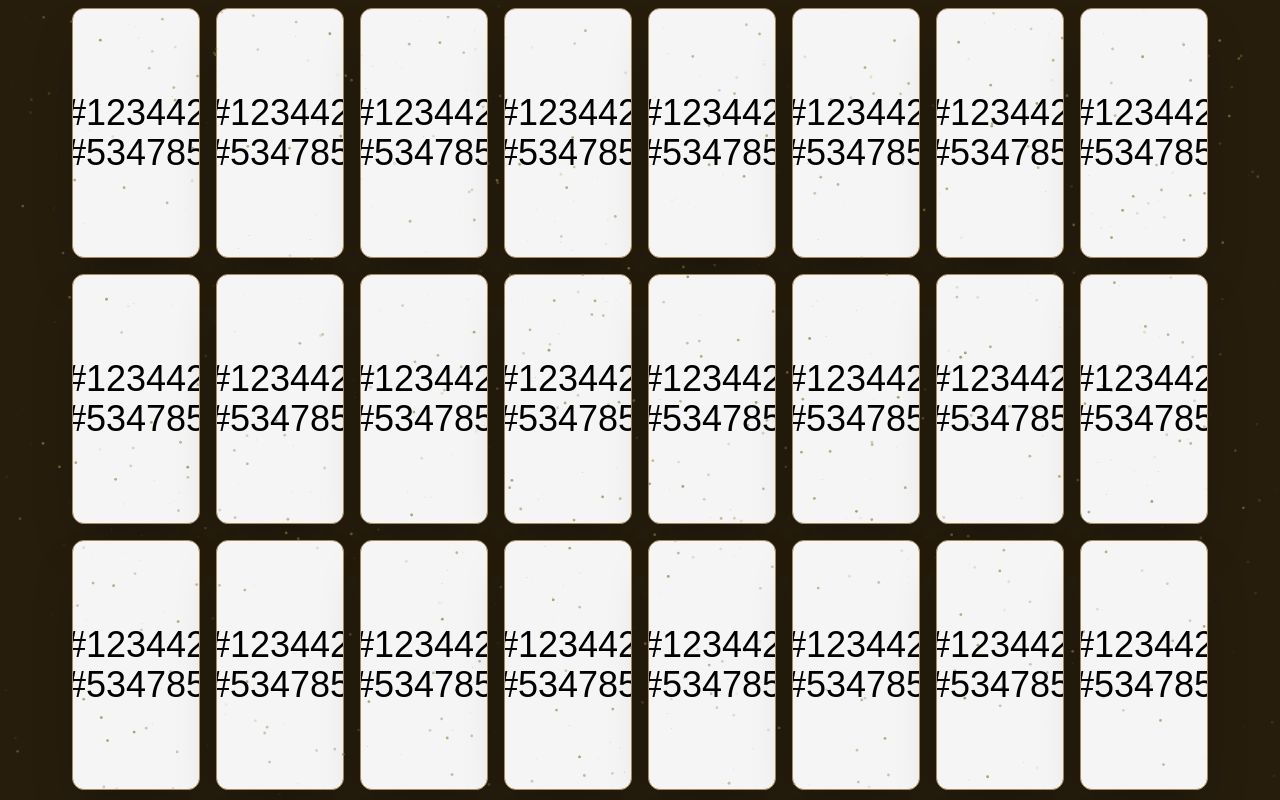
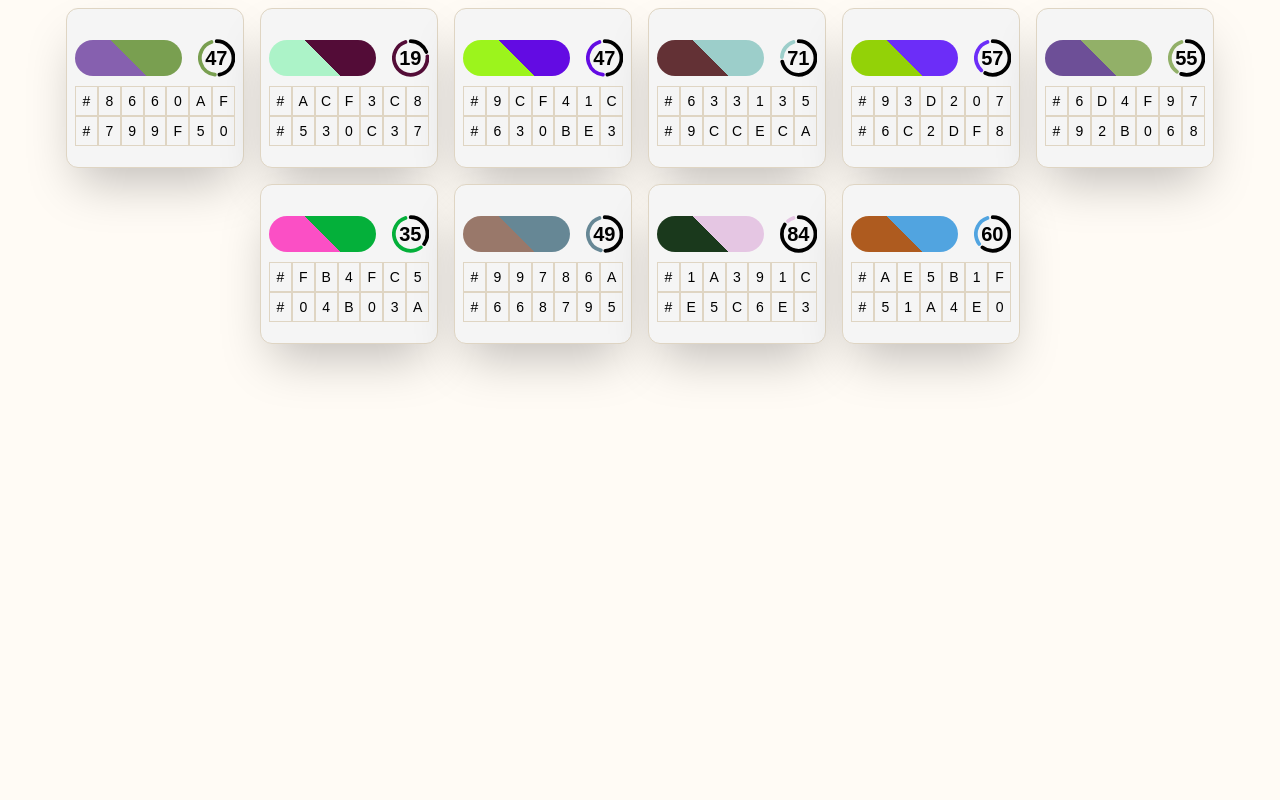
Before and after one commit to JaberChowdhury/NextJs_project, a Next.js app: page /colors in a window 1280 px wide. Shown: the top 800 px of the page. Built offline with nearby package versions, Linux system fonts and the light colour scheme.

Commit message:
add : so many good

```diff
--- a/app/colors/page.tsx
+++ b/app/colors/page.tsx
@@ -1,17 +1,32 @@
-"use client";
 import React from "react";
 import utils from "@/lib/colorUtils/main";
 import Card from "@/components/custom/Card";
+import {
+  HoverCard,
+  HoverCardContent,
+  HoverCardTrigger,
+} from "@/components/ui/hover-card";
+import Codehighlighter from "@/components/custom/ColorHighlight";
+import InteractiveHoverButton from "@/components/ui/interactive-hover-button";
 
-const page = () => {
+const page = async () => {
   const colorUtils = new utils();
-
-  const colors = colorUtils.generateColors(100);
+  const colors = colorUtils.generateColors(10);
 
   return (
-    <div className="w-full min-h-screen flex justify-center items-center relative flex-wrap">
+    <div className="w-full flex justify-center items-center flex-wrap">
       {colors.map((data, id: number) => {
-        return <Card main="#123442" opposite="#534785" key={id} />;
+        return (
+          <HoverCard key={id}>
+            <HoverCardTrigger>
+              <Card main={data.main.color} opposite={data.opposite.color} />
+            </HoverCardTrigger>
+            <HoverCardContent>
+              <Codehighlighter code={JSON.stringify(data, null, 2)} />
+              <InteractiveHoverButton text="More" />
+            </HoverCardContent>
+          </HoverCard>
+        );
       })}
     </div>
   );
--- a/app/globals.css
+++ b/app/globals.css
@@ -7,7 +7,7 @@ body {
 }
 
 @layer base {
-  .dark {
+  :root {
     --background: 39 100% 98%;
     --foreground: 39 5% 10%;
     --card: 39 50% 98%;
@@ -29,7 +29,7 @@ body {
     --ring: 39 94.7% 85.3%;
     --radius: 0.5rem;
   }
-  :root {
+  .dark {
     --background: 39 50% 10%;
     --foreground: 39 5% 98%;
     --card: 39 50% 10%;
--- a/app/layout.tsx
+++ b/app/layout.tsx
@@ -1,7 +1,6 @@
 import type { Metadata } from "next";
 import { Geist, Inter, Geist_Mono } from "next/font/google";
 import "./globals.css";
-import ParticlesDemo from "@/components/custom/Backgroundanimation";
 
 const geistSans = Geist({
   variable: "--font-geist-sans",
@@ -34,7 +33,6 @@ export default function RootLayout({
         className={`${geistSans.variable} ${inter.variable} ${geistMono.variable} antialiased`}
       >
         {children}
-        <ParticlesDemo />
       </body>
     </html>
   );
--- a/app/page.tsx
+++ b/app/page.tsx
@@ -2,6 +2,7 @@ import SparklesText from "@/ui/sparkles-text";
 import ShinyButton from "@/ui/shiny-button";
 import Ripple from "@/ui/ripple";
 import Link from "next/link";
+import ParticlesDemo from "@/components/custom/Backgroundanimation";
 
 const App = () => {
   return (
@@ -18,6 +19,7 @@ const App = () => {
           </Link>
         </div>
       </div>
+      <ParticlesDemo />
     </div>
   );
 };
--- a/components/custom/Backgroundanimation.tsx
+++ b/components/custom/Backgroundanimation.tsx
@@ -21,7 +21,7 @@ function ParticlesDemo({ component }: propsType) {
   }, [resolvedTheme, color]);
 
   return (
-    <div className=" flex min-h-screen w-full flex-col items-center justify-center overflow-hidden rounded-lg bg-background md:shadow-xl">
+    <div className=" flex w-full flex-col items-center justify-center overflow-hidden rounded-lg bg-background md:shadow-xl">
       {component}
       <Particles
         className="absolute inset-0"
--- a/components/custom/Card.tsx
+++ b/components/custom/Card.tsx
@@ -1,25 +1,53 @@
+"use client";
 import { useTheme } from "next-themes";
+import utils from "@/lib/colorUtils/main";
 import { MagicCard } from "@/ui/magic-card";
+import AnimatedCircularProgressBar from "@/ui/animated-circular-progress-bar";
+
 
 type propsType = {
   main: string;
   opposite: string;
-  key: number;
 };
 
-function Card({ main, opposite, key }: propsType) {
+const ColorCode = ({ color }: { color: string }) => {
+  console.log(color.split(""));
+  return (
+    <div className="w-full grid grid-cols-7 justify-center items-center">
+      {color.split("").map((digit) => (
+        <div className="border p-1 text-sm text-center">{digit}</div>
+      ))}
+    </div>
+  );
+};
+
+function Card({ main, opposite }: propsType) {
   const { theme } = useTheme();
+  const colorUtils = new utils(main);
+  const lightness = colorUtils.generateHSL().main.l;
+
   return (
-    <div
-      key={key}
-      className={"flex size-32 m-2 flex-col gap-4 lg:h-[250px] lg:flex-row"}
-    >
+    <div className={"flex m-2 flex-col"}>
       <MagicCard
-        className="cursor-pointer flex-col items-center justify-center shadow-2xl whitespace-nowrap text-4xl"
+        className="min-w-40 min-h-40 p-2 flex justify-center items-center cursor-pointer relative overflow-hidden  shadow-2xl whitespace-nowrap text-xl"
         gradientColor={theme === "dark" ? "#262626" : "#D9D9D955"}
       >
-        <div>{main}</div>
-        <div>{opposite}</div>
+        <div className="w-40 flex justify-between items-center gap-x-4 relative">
+          <div
+            className="w-full h-9 rounded-full"
+            style={{
+              background: `linear-gradient(45deg, ${main} 50%, ${opposite} 50%)`,
+            }}
+          ></div>
+          <AnimatedCircularProgressBar
+            value={100 - Math.round(lightness)}
+            gaugePrimaryColor="#000000"
+            gaugeSecondaryColor={opposite}
+            className="size-14 text-xl"
+          />
+        </div>
+        <ColorCode color={main} />
+        <ColorCode color={opposite} />
       </MagicCard>
     </div>
   );
--- /dev/null
+++ b/components/custom/ColorHighlight.tsx
@@ -0,0 +1,15 @@
+const Codehighlighter = ({ code }: { code: string }) => {
+  const code_array: string[] = code.split("\n");
+
+  return (
+    <div>
+      {code_array.map((data, id) => (
+        <pre data-prefix={id + 1}>
+          <code>{data}</code>
+        </pre>
+      ))}
+    </div>
+  );
+};
+
+export default Codehighlighter;
--- /dev/null
+++ b/components/ui/animated-circular-progress-bar.tsx
@@ -0,0 +1,108 @@
+import { cn } from "@/lib/utils";
+
+interface Props {
+  max?: number;
+  value: number;
+  min?: number;
+  gaugePrimaryColor: string;
+  gaugeSecondaryColor: string;
+  className?: string;
+}
+
+export default function AnimatedCircularProgressBar({
+  max = 100,
+  min = 0,
+  value = 0,
+  gaugePrimaryColor,
+  gaugeSecondaryColor,
+  className,
+}: Props) {
+  const circumference = 2 * Math.PI * 45;
+  const percentPx = circumference / 100;
+  const currentPercent = Math.round(((value - min) / (max - min)) * 100);
+
+  return (
+    <div
+      className={cn("relative size-40 text-2xl font-semibold", className)}
+      style={
+        {
+          "--circle-size": "100px",
+          "--circumference": circumference,
+          "--percent-to-px": `${percentPx}px`,
+          "--gap-percent": "5",
+          "--offset-factor": "0",
+          "--transition-length": "1s",
+          "--transition-step": "200ms",
+          "--delay": "0s",
+          "--percent-to-deg": "3.6deg",
+          transform: "translateZ(0)",
+        } as React.CSSProperties
+      }
+    >
+      <svg
+        fill="none"
+        className="size-full"
+        strokeWidth="2"
+        viewBox="0 0 100 100"
+      >
+        {currentPercent <= 90 && currentPercent >= 0 && (
+          <circle
+            cx="50"
+            cy="50"
+            r="45"
+            strokeWidth="10"
+            strokeDashoffset="0"
+            strokeLinecap="round"
+            strokeLinejoin="round"
+            className=" opacity-100"
+            style={
+              {
+                stroke: gaugeSecondaryColor,
+                "--stroke-percent": 90 - currentPercent,
+                "--offset-factor-secondary": "calc(1 - var(--offset-factor))",
+                strokeDasharray:
+                  "calc(var(--stroke-percent) * var(--percent-to-px)) var(--circumference)",
+                transform:
+                  "rotate(calc(1turn - 90deg - (var(--gap-percent) * var(--percent-to-deg) * var(--offset-factor-secondary)))) scaleY(-1)",
+                transition: "all var(--transition-length) ease var(--delay)",
+                transformOrigin:
+                  "calc(var(--circle-size) / 2) calc(var(--circle-size) / 2)",
+              } as React.CSSProperties
+            }
+          />
+        )}
+        <circle
+          cx="50"
+          cy="50"
+          r="45"
+          strokeWidth="10"
+          strokeDashoffset="0"
+          strokeLinecap="round"
+          strokeLinejoin="round"
+          className="opacity-100"
+          style={
+            {
+              stroke: gaugePrimaryColor,
+              "--stroke-percent": currentPercent,
+              strokeDasharray:
+                "calc(var(--stroke-percent) * var(--percent-to-px)) var(--circumference)",
+              transition:
+                "var(--transition-length) ease var(--delay),stroke var(--transition-length) ease var(--delay)",
+              transitionProperty: "stroke-dasharray,transform",
+              transform:
+                "rotate(calc(-90deg + var(--gap-percent) * var(--offset-factor) * var(--percent-to-deg)))",
+              transformOrigin:
+                "calc(var(--circle-size) / 2) calc(var(--circle-size) / 2)",
+            } as React.CSSProperties
+          }
+        />
+      </svg>
+      <span
+        data-current-value={currentPercent}
+        className="duration-[var(--transition-length)] delay-[var(--delay)] absolute inset-0 m-auto size-fit ease-linear animate-in fade-in"
+      >
+        {currentPercent}
+      </span>
+    </div>
+  );
+}
--- /dev/null
+++ b/components/ui/hover-card.tsx
@@ -0,0 +1,29 @@
+"use client"
+
+import * as React from "react"
+import * as HoverCardPrimitive from "@radix-ui/react-hover-card"
+
+import { cn } from "@/lib/utils"
+
+const HoverCard = HoverCardPrimitive.Root
+
+const HoverCardTrigger = HoverCardPrimitive.Trigger
+
+const HoverCardContent = React.forwardRef<
+  React.ElementRef<typeof HoverCardPrimitive.Content>,
+  React.ComponentPropsWithoutRef<typeof HoverCardPrimitive.Content>
+>(({ className, align = "center", sideOffset = 4, ...props }, ref) => (
+  <HoverCardPrimitive.Content
+    ref={ref}
+    align={align}
+    sideOffset={sideOffset}
+    className={cn(
+      "z-50 w-64 rounded-md border bg-popover p-4 text-popover-foreground shadow-md outline-none data-[state=open]:animate-in data-[state=closed]:animate-out data-[state=closed]:fade-out-0 data-[state=open]:fade-in-0 data-[state=closed]:zoom-out-95 data-[state=open]:zoom-in-95 data-[side=bottom]:slide-in-from-top-2 data-[side=left]:slide-in-from-right-2 data-[side=right]:slide-in-from-left-2 data-[side=top]:slide-in-from-bottom-2",
+      className
+    )}
+    {...props}
+  />
+))
+HoverCardContent.displayName = HoverCardPrimitive.Content.displayName
+
+export { HoverCard, HoverCardTrigger, HoverCardContent }
--- /dev/null
+++ b/components/ui/interactive-hover-button.tsx
@@ -0,0 +1,37 @@
+import React from "react";
+import { ArrowRight } from "lucide-react";
+import { cn } from "@/lib/utils";
+
+interface InteractiveHoverButtonProps
+  extends React.ButtonHTMLAttributes<HTMLButtonElement> {
+  text?: string;
+}
+
+const InteractiveHoverButton = React.forwardRef<
+  HTMLButtonElement,
+  InteractiveHoverButtonProps
+>(({ text = "Button", className, ...props }, ref) => {
+  return (
+    <button
+      ref={ref}
+      className={cn(
+        "group relative w-32 cursor-pointer overflow-hidden rounded-full border bg-background p-2 text-center font-semibold",
+        className,
+      )}
+      {...props}
+    >
+      <span className="inline-block translate-x-1 transition-all duration-300 group-hover:translate-x-12 group-hover:opacity-0">
+        {text}
+      </span>
+      <div className="absolute top-0 z-10 flex h-full w-full translate-x-12 items-center justify-center gap-2 text-primary-foreground opacity-0 transition-all duration-300 group-hover:-translate-x-1 group-hover:opacity-100">
+        <span>{text}</span>
+        <ArrowRight />
+      </div>
+      <div className="absolute left-[20%] top-[40%] h-2 w-2 scale-[1] rounded-lg bg-primary transition-all duration-300 group-hover:left-[0%] group-hover:top-[0%] group-hover:h-full group-hover:w-full group-hover:scale-[1.8] group-hover:bg-primary"></div>
+    </button>
+  );
+});
+
+InteractiveHoverButton.displayName = "InteractiveHoverButton";
+
+export default InteractiveHoverButton;
--- a/components/ui/magic-card.tsx
+++ b/components/ui/magic-card.tsx
@@ -15,9 +15,10 @@ export function MagicCard({
   children,
   className,
   gradientSize = 200,
-  gradientColor = "#262626",
-  gradientOpacity = 0.8,
-}: MagicCardProps) {
+  gradientColor = "#000000",
+  //gradientColor = "#262626",
+  gradientOpacity = 1,
+}: MagicCardProps): React.JSX.Element {
   const cardRef = useRef<HTMLDivElement>(null);
   const mouseX = useMotionValue(-gradientSize);
   const mouseY = useMotionValue(-gradientSize);
@@ -32,7 +33,7 @@ export function MagicCard({
         mouseY.set(clientY - top);
       }
     },
-    [mouseX, mouseY],
+    [mouseX, mouseY]
   );
 
   const handleMouseOut = useCallback(
@@ -43,7 +44,7 @@ export function MagicCard({
         mouseY.set(-gradientSize);
       }
     },
-    [handleMouseMove, mouseX, gradientSize, mouseY],
+    [handleMouseMove, mouseX, gradientSize, mouseY]
   );
 
   const handleMouseEnter = useCallback(() => {
@@ -74,7 +75,7 @@ export function MagicCard({
       ref={cardRef}
       className={cn(
         "group relative flex size-full overflow-hidden rounded-xl bg-neutral-100 dark:bg-neutral-900 border text-black dark:text-white",
-        className,
+        className
       )}
     >
       <div className="relative z-10">{children}</div>
--- a/package.json
+++ b/package.json
@@ -9,6 +9,7 @@
     "lint": "next lint"
   },
   "dependencies": {
+    "@radix-ui/react-hover-card": "^1.1.4",
     "@radix-ui/react-slot": "^1.1.1",
     "@radix-ui/react-toast": "^1.2.3",
     "class-variance-authority": "^0.7.1",
```
